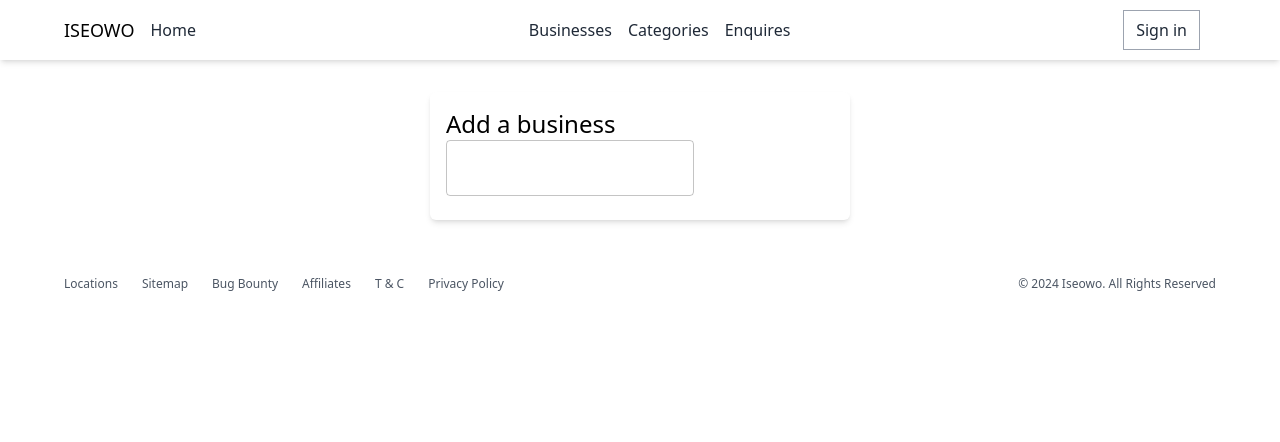
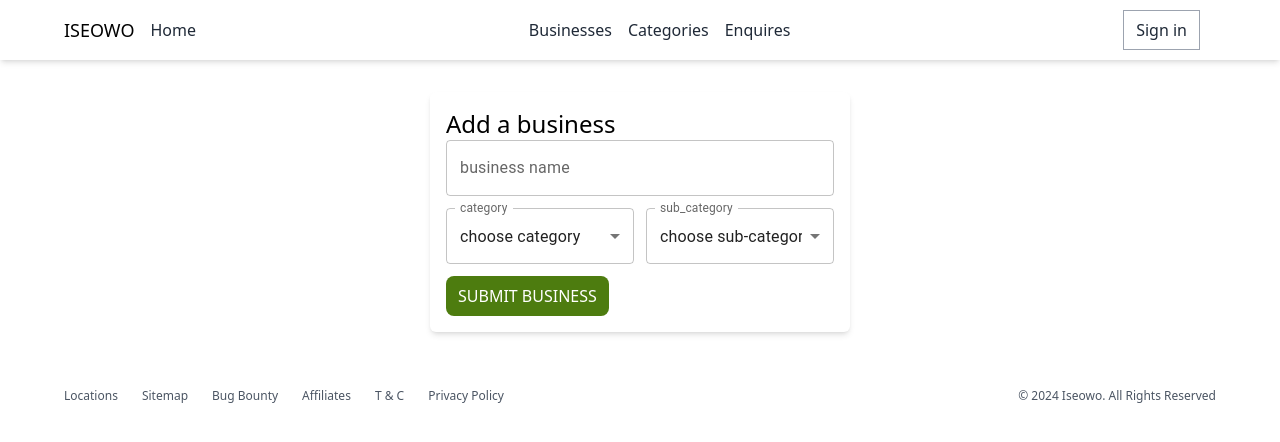
Before and after one commit to NonsoDevs/iseowo, a Next.js app: page /add in a window 1280 px wide. Shown: the top 442 px of the page. Built offline with nearby package versions, Linux system fonts and the light colour scheme.

Commit message:
included categories and sub-categories

```diff
--- a/app/add/page.js
+++ b/app/add/page.js
@@ -1,9 +1,16 @@
-import { TextField } from "@mui/material";
+"use client";
+import { useState } from "react";
+import { TextField, Button, CircularProgress } from "@mui/material";
 import { useFormik } from "formik";
 import * as yup from "yup";
+import { businessCategories } from "@/utils/business_categories";
+import { ngstates } from "@/utils/ng_states";
 
 const rules = yup.object().shape({
-  business_name: yup.string().required().min(6),
+  business_name: yup
+    .string("business name must be a string")
+    .required("business name is mandatory")
+    .min(6, "business name must be at least 6 characters"),
   category: yup.string().notOneOf(["none"]),
   sub_category: yup.string().notOneOf(["none"]),
   state: yup.string().notOneOf(["none"]),
@@ -13,6 +20,8 @@ const rules = yup.object().shape({
 });
 
 export default function Page() {
+  const [startProgress, setStartProgress] = useState(false);
+
   const { handleSubmit, values, handleChange, touched, errors } = useFormik({
     initialValues: {
       business_name: "",
@@ -23,19 +32,95 @@ export default function Page() {
       business_description: "",
       website: "",
     },
-    onSubmit: () => {},
+    onSubmit: () => {
+      console.log(values);
+    },
     validationSchema: rules,
   });
+
   return (
     <main className="flex justify-center px-2 md:px-8 lg:px-16 py-4 md:py-6 lg:py-8">
-      <div className="w-full md:w-[420px] rounded-md bg-white shadow-md md:p-4">
-        <hi className="text-2xl font-thin">Add a business</hi>
+      <div className="w-full md:w-[420px] rounded-md bg-white shadow-md p-4">
+        <hi className="text-2xl font-thin mb-6">Add a business</hi>
 
         <form onSubmit={handleSubmit}>
-          <div className="mb-2">
-            <TextField type="text" id="business_name" />
+          <div className="mb-3">
+            <TextField
+              type="text"
+              id="business_name"
+              label="business name"
+              variant="outlined"
+              className="w-full"
+              onChange={handleChange}
+            />
+            {touched.business_name && errors.business_name ? (
+              <span className="text-xs text-red-400">
+                {errors.business_name}
+              </span>
+            ) : null}
           </div>
+          <div className="grid grid-cols-1 md:grid-cols-2 gap-3">
+            <div className="mb-3">
+              <TextField
+                select
+                SelectProps={{ native: true }}
+                id="category"
+                label="category"
+                variant="outlined"
+                className="w-full"
+                value={values.category}
+                onChange={handleChange}
+              >
+                <option value="none">choose category</option>
+                {businessCategories.map((cat) => (
+                  <option value={cat.category} key={cat.category}>
+                    {cat.category}
+                  </option>
+                ))}
+              </TextField>
+              {touched.category && errors.category ? (
+                <span className="text-xs text-red-400">{errors.category}</span>
+              ) : null}
+            </div>
+            <div className="mb-3">
+              <TextField
+                select
+                SelectProps={{ native: true }}
+                id="sub_category"
+                label="sub_category"
+                variant="outlined"
+                className="w-full"
+                value={values.sub_category}
+                onChange={handleChange}
+              >
+                <option value="none">choose sub-category</option>
+                {businessCategories
+                  .filter((cat) => cat.category == values.category)[0]
+                  ?.subCategories.map((subCat) => (
+                    <option value={subCat} key={subCat}>
+                      {subCat}
+                    </option>
+                  ))}
+              </TextField>
+              {touched.sub_category && errors.sub_category ? (
+                <span className="text-xs text-red-400">
+                  {errors.sub_category}
+                </span>
+              ) : null}
+            </div>
+          </div>
+          <button
+            type="submit"
+            className="bg-lime-700 text-white px-3 py-2 uppercase rounded-lg"
+          >
+            Submit Business
+          </button>
         </form>
+        {startProgress ? (
+          <div className="absolute top-0 left-0 z-10 w-full h-screen flex justify-center items-center bg-lime-200/50">
+            <CircularProgress style={{ color: "forestgreen" }} />
+          </div>
+        ) : null}
       </div>
     </main>
   );
--- /dev/null
+++ b/utils/business_categories.js
@@ -0,0 +1,191 @@
+export const businessCategories = [
+  {
+    category: "Automotive",
+    subCategories: [
+      "Auto Accessories",
+      "Auto Dealers – New",
+      "Auto Dealers – Used",
+      "Detail & Carwash",
+      "Gas Stations",
+      "Motorcycle Sales & Repair",
+      "Rental & Leasing",
+      "Service, Repair & Parts",
+      "Towing",
+    ],
+  },
+  {
+    category: "Business Support & Supplies",
+    subCategories: [
+      "Consultants",
+      "Employment Agency",
+      "Marketing & Communications",
+      "Office Supplies",
+      "Printing & Publishing",
+    ],
+  },
+  {
+    category: "Computers & Electronics",
+    subCategories: [
+      "Computer Programming & Support",
+      "Consumer Electronics & Accessories",
+    ],
+  },
+  {
+    category: "Construction & Contractors",
+    subCategories: [
+      "Architects, Landscape Architects, Engineers & Surveyors",
+      "Blasting & Demolition",
+      "Building Materials & Supplies",
+      "Construction Companies",
+      "Electricians",
+      "Engineer, Survey",
+      "Environmental Assessments",
+      "Inspectors",
+      "Plaster & Concrete",
+      "Plumbers",
+      "Roofers",
+    ],
+  },
+  {
+    category: "Education",
+    subCategories: [
+      "Adult & Continuing Education",
+      "Early Childhood Education",
+      "Educational Resources",
+      "Other Educational",
+    ],
+  },
+  {
+    category: "Entertainment",
+    subCategories: [
+      "Artists, Writers",
+      "Event Planners & Supplies",
+      "Golf Courses",
+      "Movies",
+      "Productions",
+    ],
+  },
+  {
+    category: "Food & Dining",
+    subCategories: [
+      "Desserts, Catering & Supplies",
+      "Fast Food & Carry Out",
+      "Grocery, Beverage & Tobacco",
+      "Restaurants",
+    ],
+  },
+  {
+    category: "Health & Medicine",
+    subCategories: [
+      "Acupuncture",
+      "Assisted Living & Home Health Care",
+      "Audiologist",
+      "Chiropractic",
+      "Clinics & Medical Centers",
+      "Dental",
+      "Diet & Nutrition",
+      "Laboratory, Imaging & Diagnostic",
+      "Massage Therapy",
+      "Mental Health",
+      "Nurse",
+      "Optical",
+      "Pharmacy, Drug & Vitamin Stores",
+      "Physical Therapy",
+      "Physicians & Assistants",
+      "Podiatry",
+      "Social Worker",
+      "Animal Hospital",
+      "Veterinary & Animal Surgeons",
+    ],
+  },
+  {
+    category: "Home & Garden",
+    subCategories: [
+      "Antiques & Collectibles",
+      "Cleaning",
+      "Crafts, Hobbies & Sports",
+      "Flower Shops",
+      "Home Furnishings",
+      "Home Goods",
+      "Home Improvements & Repairs",
+      "Landscape & Lawn Service",
+      "Pest Control",
+      "Pool Supplies & Service",
+      "Security System & Services",
+    ],
+  },
+  {
+    category: "Legal & Financial",
+    subCategories: [
+      "Accountants",
+      "Attorneys",
+      "Financial Institutions",
+      "Financial Services",
+      "Insurance",
+      "Other Legal",
+    ],
+  },
+  {
+    category: "Manufacturing, Wholesale, Distribution",
+    subCategories: [
+      "Distribution, Import/Export",
+      "Manufacturing",
+      "Wholesale",
+    ],
+  },
+  {
+    category: "Merchants (Retail)",
+    subCategories: [
+      "Cards & Gifts",
+      "Clothing & Accessories",
+      "Department Stores, Sporting Goods",
+      "General",
+      "Jewelry",
+      "Shoes",
+    ],
+  },
+  {
+    category: "Miscellaneous",
+    subCategories: [
+      "Civic Groups",
+      "Funeral Service Providers & Cemeteries",
+      "Miscellaneous",
+      "Utility Companies",
+    ],
+  },
+  {
+    category: "Personal Care & Services",
+    subCategories: [
+      "Animal Care & Supplies",
+      "Barber & Beauty Salons",
+      "Beauty Supplies",
+      "Dry Cleaners & Laundromats",
+      "Exercise & Fitness",
+      "Massage & Body Works",
+      "Nail Salons",
+      "Shoe Repairs",
+      "Tailors",
+    ],
+  },
+  {
+    category: "Real Estate",
+    subCategories: [
+      "Agencies & Brokerage",
+      "Agents & Brokers",
+      "Apartment & Home Rental",
+      "Mortgage Broker & Lender",
+      "Property Management",
+      "Title Company",
+    ],
+  },
+  {
+    category: "Travel & Transportation",
+    subCategories: [
+      "Hotel, Motel & Extended Stay",
+      "Moving & Storage",
+      "Packaging & Shipping",
+      "Transportation",
+      "Travel & Tourism",
+    ],
+  },
+];
--- /dev/null
+++ b/utils/ng_states.js
@@ -0,0 +1,39 @@
+export const ngstates = [
+  { value: "abia", label: "Abia" },
+  { value: "adamawa", label: "Adamawa" },
+  { value: "akwa ibom", label: "Akwa Ibom" },
+  { value: "anambra", label: "Anambra" },
+  { value: "bauchi", label: "Bauchi" },
+  { value: "bayelsa", label: "Bayelsa" },
+  { value: "benue", label: "Benue" },
+  { value: "borno", label: "Borno" },
+  { value: "cross river", label: "Cross River" },
+  { value: "delta", label: "Delta" },
+  { value: "ebonyi", label: "Ebonyi" },
+  { value: "edo", label: "Edo" },
+  { value: "ekiti", label: "Ekiti" },
+  { value: "enugu", label: "Enugu" },
+  { value: "fct - abuja", label: "FCT - Abuja" },
+  { value: "gombe", label: "Gombe" },
+  { value: "imo", label: "Imo" },
+  { value: "jigawa", label: "Jigawa" },
+  { value: "kaduna", label: "Kaduna" },
+  { value: "kano", label: "Kano" },
+  { value: "katsina", label: "Katsina" },
+  { value: "kebbi", label: "Kebbi" },
+  { value: "kogi", label: "Kogi" },
+  { value: "kwara", label: "Kwara" },
+  { value: "lagos", label: "Lagos" },
+  { value: "nasarawa", label: "Nasarawa" },
+  { value: "niger", label: "Niger" },
+  { value: "ogun", label: "Ogun" },
+  { value: "ondo", label: "Ondo" },
+  { value: "osun", label: "Osun" },
+  { value: "oyo", label: "Oyo" },
+  { value: "plateau", label: "Plateau" },
+  { value: "rivers", label: "Rivers" },
+  { value: "sokoto", label: "Sokoto" },
+  { value: "taraba", label: "Taraba" },
+  { value: "yobe", label: "Yobe" },
+  { value: "zamfara", label: "Zamfara" },
+];
```
